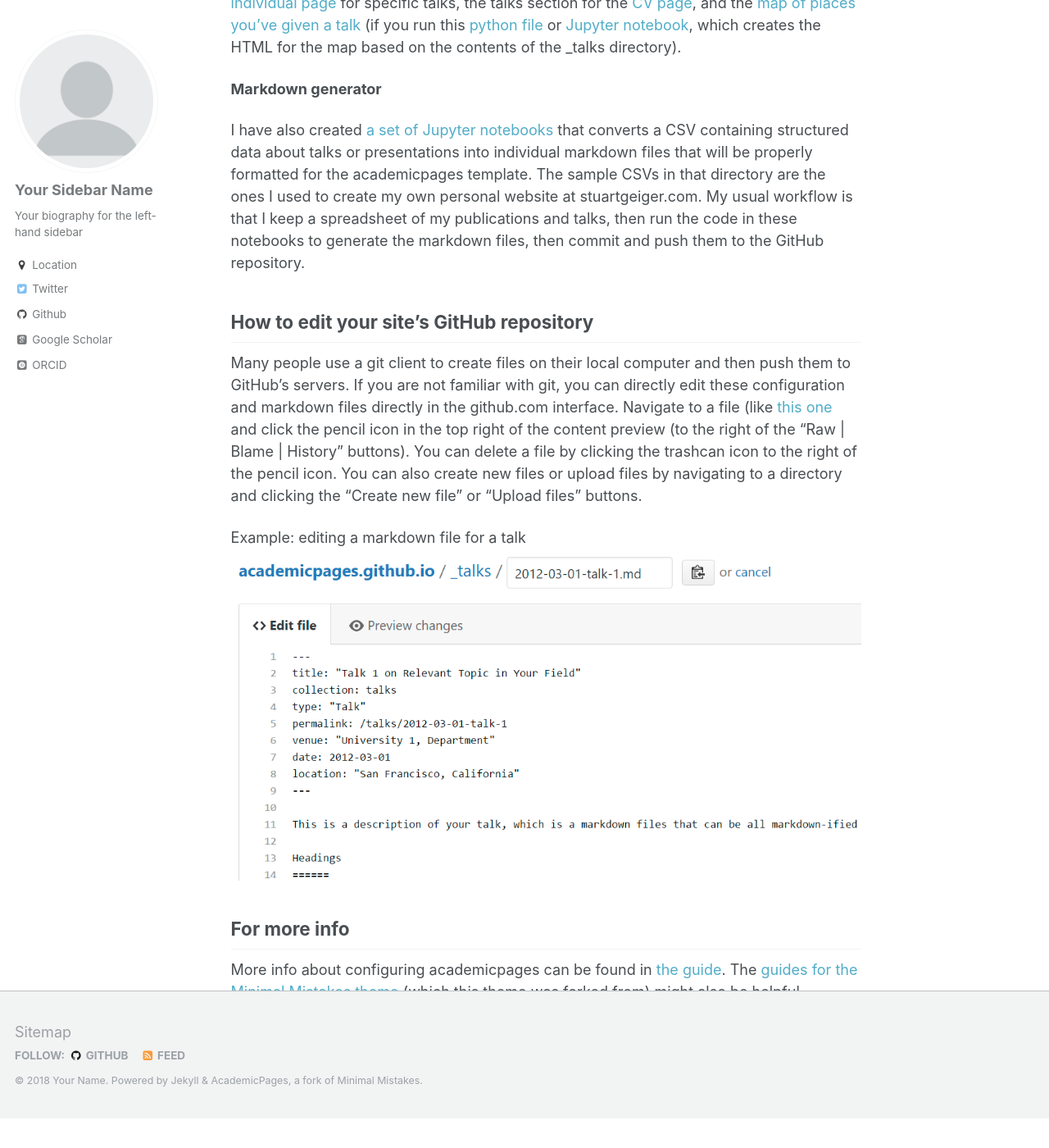
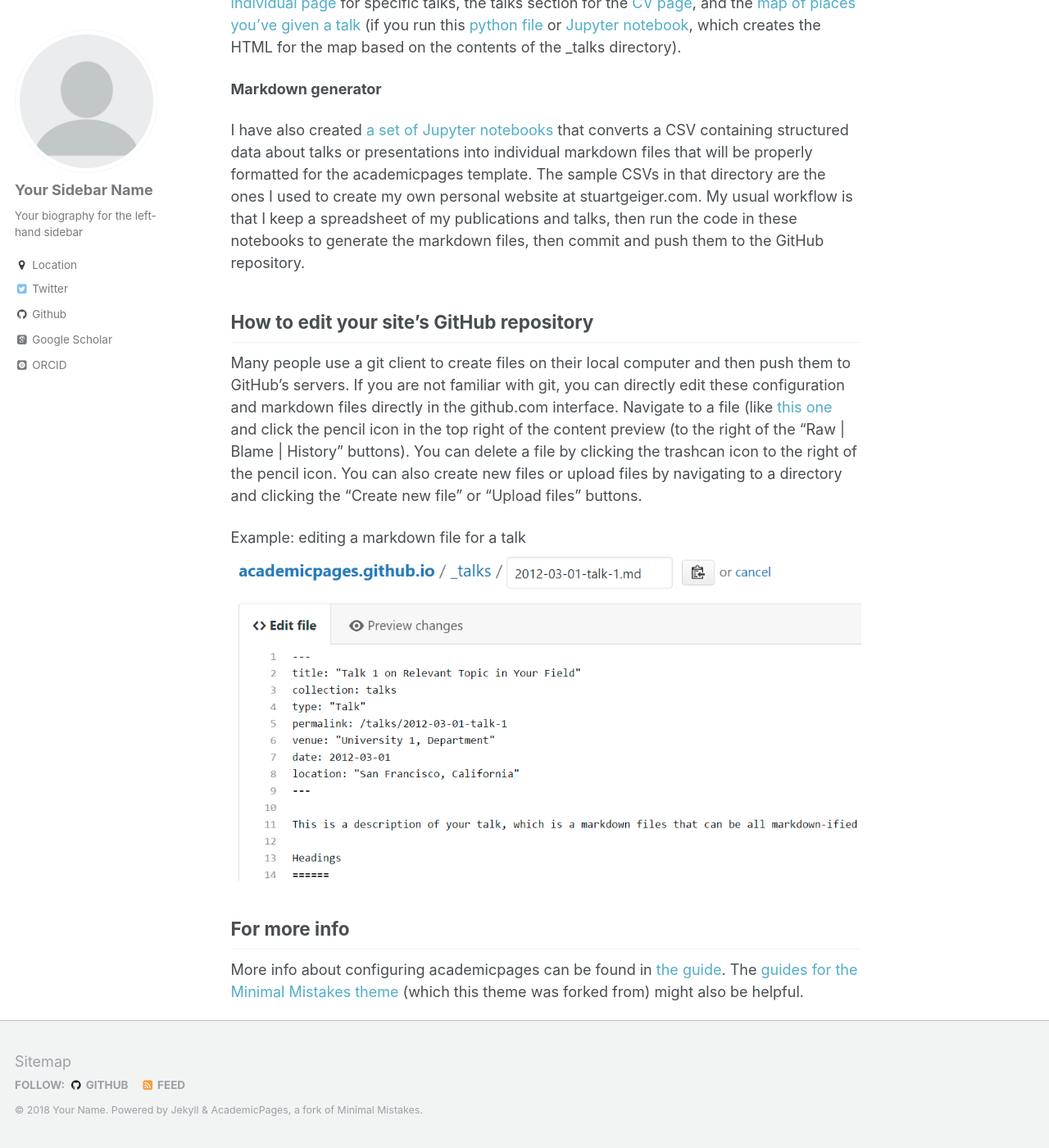
Before and after one commit to binhqnguyen/binhqnguyen.github.io, a Jekyll site: the page built from _pages/about.md, in a window 1280 px wide and 1400 px high, scrolled down 1927 px. Shown: the whole window at 82% size. Built offline with Jekyll 4.4.1, drawn with Linux system fonts in a browser that asks for light colours; some web fonts are replaced; before the commit the page ends 3291 px from its top, so only the background shows below that.

Commit message:
increased body padding

```diff
--- a/_sass/_base.scss
+++ b/_sass/_base.scss
@@ -10,7 +10,7 @@ html {
 body {
   margin: 0;
   padding: 0;
-  padding-bottom: 5em;
+  padding-bottom: 7em;
   color: $text-color;
   font-family: $global-font-family;
   line-height: 1.5;
```
